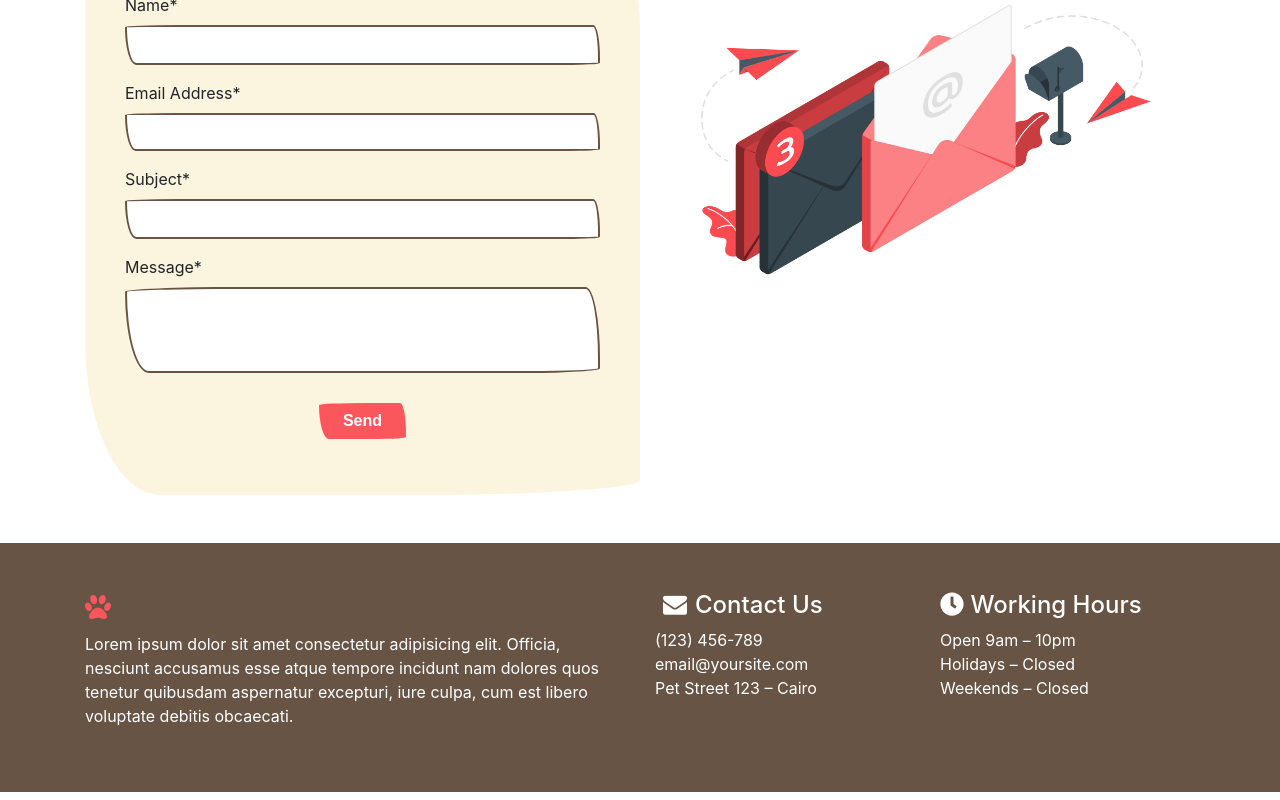
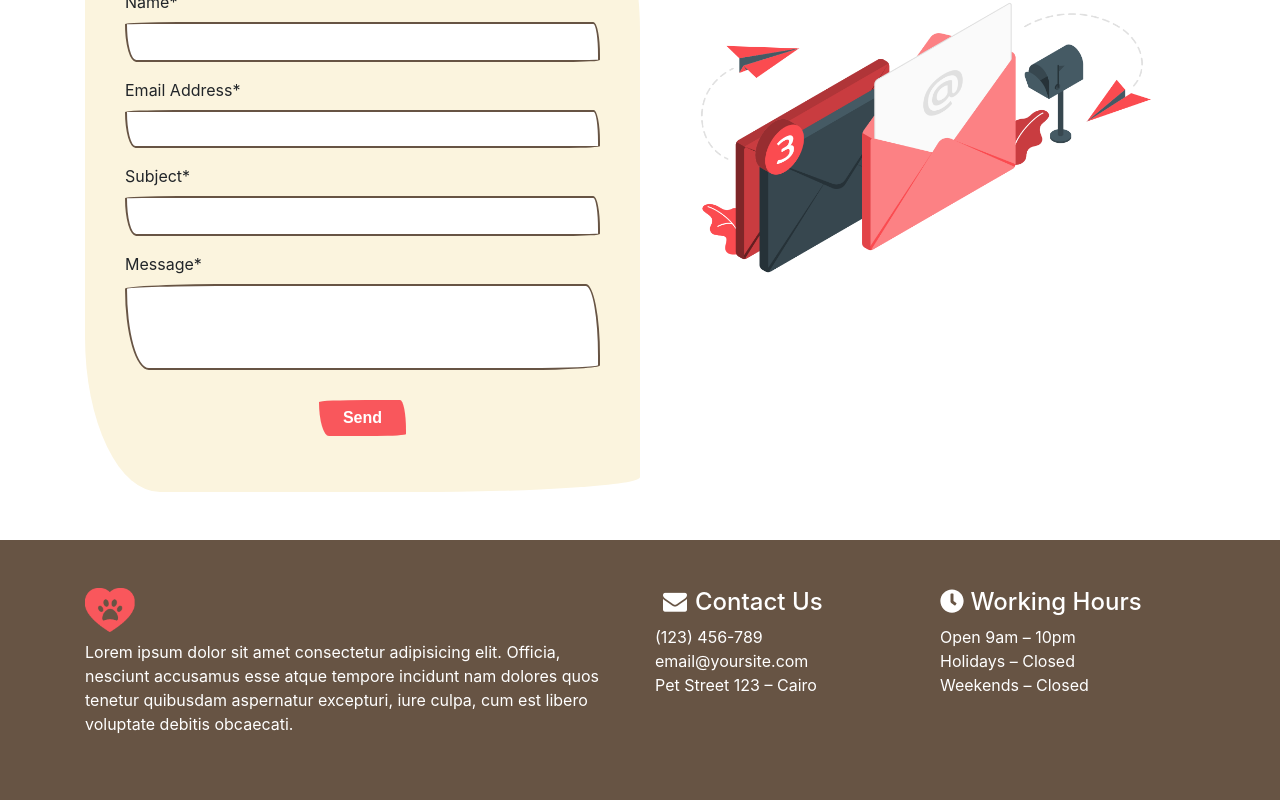
Before and after one commit to AndrewHany2/adopt-pet, a React (Create React App) app in the folder frontend/: page / in a window 1280 px wide. Shown: the part 3268-4068 px from the top of the page. Built offline with nearby package versions, Linux system fonts and the light colour scheme; no server answers; a web font is replaced by a local one.

Commit message:
Edit Logo

```diff
--- a/frontend/src/components/Footer.js
+++ b/frontend/src/components/Footer.js
@@ -12,7 +12,7 @@ function Footer() {
                     <div className="col-md-6">
                         <div className="fcontent">
                             <div className="fheading">
-                                <h3><i className="fa fa-paw" style={{ color: "#f9575c" }}></i></h3>
+                                <h3><img src="/resources/theLogo.png" width="50px" alt="logo" /></h3>
                             </div>
                             <p>Lorem ipsum dolor sit amet consectetur adipisicing elit. Officia, nesciunt accusamus esse
                                 atque tempore incidunt nam dolores
--- a/frontend/src/components/NavBar/NavBar.js
+++ b/frontend/src/components/NavBar/NavBar.js
@@ -17,7 +17,7 @@ function NavBar() {
             <li className="nav-item active">
               <Link className="nav-link nav-logo" to="/">
                 <i>
-                  <img src="/resources/theLogo.png" width="80px" alt="logo" />
+                  <img src="/resources/theLogo.png" width="50px" alt="logo" />
                 </i>
               </Link>
             </li>
```
Also changed, not shown: frontend/public/resources/temp.png (added), frontend/public/resources/theLogo.png.
